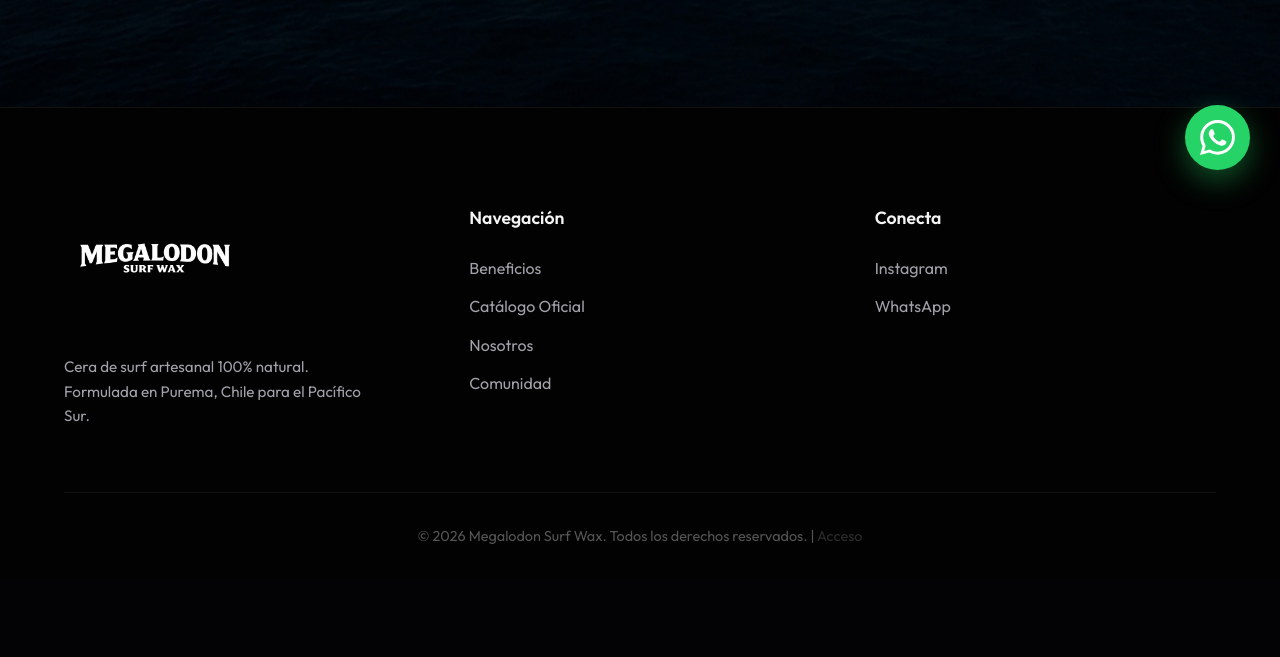
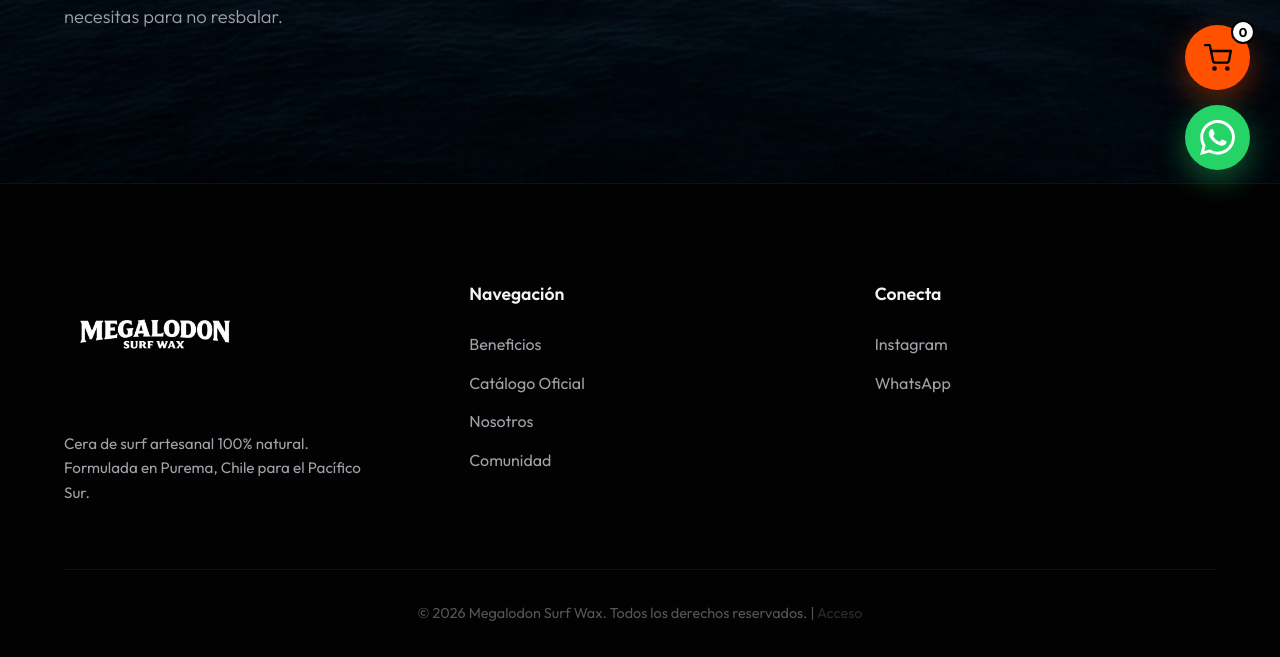
Before and after one commit to wisprice2/megalodon-surf-wax, a website: page nosotros.html in a window 1280 px wide. Shown: the part 600-1257 px from the top of the page. Before the commit the page ends 1180 px from the top, so only its background shows below. Drawn offline with nearby package versions, Linux system fonts and the light colour scheme.

Commit message:
feat: implementar carrito de compras interactivo y correcciones en navbar

```diff
--- /dev/null
+++ b/cart.js
@@ -0,0 +1,393 @@
+const Cart = {
+    items: [],
+
+    init() {
+        // Cargar desde localStorage
+        const stored = localStorage.getItem('megalodon_cart');
+        if (stored) {
+            try {
+                this.items = JSON.parse(stored);
+            } catch (e) {
+                this.items = [];
+            }
+        }
+
+        this.injectUI();
+        this.updateUI();
+    },
+
+    save() {
+        localStorage.setItem('megalodon_cart', JSON.stringify(this.items));
+        this.updateUI();
+    },
+
+    add(product, qty, size) {
+        // Generar un ID único para el ítem en el carrito
+        const cartItemId = product.id + (size ? '_' + size : '');
+
+        const existing = this.items.find(i => i.cartItemId === cartItemId);
+        if (existing) {
+            existing.qty += qty;
+        } else {
+            this.items.push({
+                cartItemId,
+                product: {
+                    id: product.id,
+                    name: product.name,
+                    price: product.price,
+                    image: (product.images && product.images.length > 0) ? product.images[0] : 'logo.png'
+                },
+                qty,
+                size
+            });
+        }
+        this.save();
+        this.openSidebar();
+    },
+
+    remove(cartItemId) {
+        this.items = this.items.filter(i => i.cartItemId !== cartItemId);
+        this.save();
+    },
+
+    updateQty(cartItemId, newQty) {
+        if (newQty < 1) return;
+        const item = this.items.find(i => i.cartItemId === cartItemId);
+        if (item) {
+            item.qty = newQty;
+            this.save();
+        }
+    },
+
+    getTotal() {
+        return this.items.reduce((total, item) => total + (item.product.price * item.qty), 0);
+    },
+
+    getTotalItems() {
+        return this.items.reduce((total, item) => total + item.qty, 0);
+    },
+
+    generateWhatsAppMessage() {
+        if (this.items.length === 0) return null;
+
+        let msg = "Hola! Quiero realizar un pedido desde la web:\n\n";
+
+        this.items.forEach(item => {
+            msg += `- ${item.qty}x ${item.product.name}`;
+            if (item.size) msg += ` (Talla: ${item.size})`;
+            msg += ` a $${Number(item.product.price).toLocaleString('es-CL')} c/u\n`;
+        });
+
+        msg += `\n*Total estimado: $${Number(this.getTotal()).toLocaleString('es-CL')}*\n\n`;
+        msg += "Quedo atento/a para coordinar el pago y envío.";
+
+        return msg;
+    },
+
+    orderViaWhatsApp() {
+        const msg = this.generateWhatsAppMessage();
+        if (msg) {
+            window.open("https://wa.me/56995068979?text=" + encodeURIComponent(msg), "_blank");
+        }
+    },
+
+    injectUI() {
+        // Estilos para el carrito
+        const style = document.createElement('style');
+        style.textContent = `
+            .cart-floating-btn {
+                position: fixed;
+                bottom: 110px;
+                right: 30px;
+                background: var(--orange, #ff5100);
+                color: #000;
+                width: 65px;
+                height: 65px;
+                border-radius: 50%;
+                display: flex;
+                align-items: center;
+                justify-content: center;
+                box-shadow: 0 10px 30px rgba(255, 81, 0, 0.4);
+                cursor: pointer;
+                z-index: 998;
+                transition: all 0.3s cubic-bezier(0.4, 0, 0.2, 1);
+            }
+            .cart-floating-btn:hover {
+                transform: scale(1.1) rotate(-5deg);
+            }
+            .cart-badge {
+                position: absolute;
+                top: -5px;
+                right: -5px;
+                background: #fff;
+                color: #000;
+                font-weight: bold;
+                font-size: 0.8rem;
+                width: 24px;
+                height: 24px;
+                border-radius: 50%;
+                display: flex;
+                align-items: center;
+                justify-content: center;
+                border: 2px solid #000;
+            }
+            .cart-sidebar-overlay {
+                position: fixed;
+                inset: 0;
+                background: rgba(0,0,0,0.7);
+                backdrop-filter: blur(5px);
+                z-index: 1000;
+                opacity: 0;
+                pointer-events: none;
+                transition: opacity 0.3s ease;
+            }
+            .cart-sidebar-overlay.active {
+                opacity: 1;
+                pointer-events: auto;
+            }
+            .cart-sidebar {
+                position: fixed;
+                top: 0;
+                right: -400px;
+                width: 100%;
+                max-width: 400px;
+                height: 100vh;
+                background: #0a0a0f;
+                border-left: 1px solid rgba(255,255,255,0.1);
+                z-index: 1001;
+                display: flex;
+                flex-direction: column;
+                transition: right 0.3s cubic-bezier(0.4, 0, 0.2, 1);
+            }
+            .cart-sidebar.active {
+                right: 0;
+            }
+            .cart-header {
+                padding: 1.5rem;
+                border-bottom: 1px solid rgba(255,255,255,0.1);
+                display: flex;
+                justify-content: space-between;
+                align-items: center;
+            }
+            .cart-header h2 {
+                margin: 0;
+                font-family: var(--font-display, 'Bebas Neue', sans-serif);
+                font-size: 2rem;
+                color: #fff;
+            }
+            .cart-close {
+                background: none;
+                border: none;
+                color: #fff;
+                font-size: 1.5rem;
+                cursor: pointer;
+            }
+            .cart-body {
+                flex: 1;
+                overflow-y: auto;
+                padding: 1.5rem;
+            }
+            .cart-item {
+                display: flex;
+                gap: 1rem;
+                background: rgba(255,255,255,0.02);
+                border: 1px solid rgba(255,255,255,0.05);
+                padding: 1rem;
+                border-radius: 12px;
+                margin-bottom: 1rem;
+            }
+            .cart-item-img {
+                width: 70px;
+                height: 70px;
+                object-fit: contain;
+                background: rgba(255,255,255,0.05);
+                border-radius: 8px;
+            }
+            .cart-item-info {
+                flex: 1;
+            }
+            .cart-item-title {
+                font-weight: 600;
+                font-size: 1rem;
+                color: #fff;
+                margin-bottom: 0.2rem;
+            }
+            .cart-item-meta {
+                font-size: 0.8rem;
+                color: #aaa;
+                margin-bottom: 0.5rem;
+            }
+            .cart-item-controls {
+                display: flex;
+                align-items: center;
+                gap: 1rem;
+            }
+            .cart-qty-ctrl {
+                display: flex;
+                align-items: center;
+                background: rgba(255,255,255,0.1);
+                border-radius: 4px;
+            }
+            .cart-qty-btn {
+                background: none;
+                border: none;
+                color: #fff;
+                width: 25px;
+                height: 25px;
+                display: flex;
+                align-items: center;
+                justify-content: center;
+                cursor: pointer;
+            }
+            .cart-qty-val {
+                width: 20px;
+                text-align: center;
+                font-size: 0.9rem;
+                color: #fff;
+            }
+            .cart-remove-btn {
+                background: none;
+                border: none;
+                color: #ff5100;
+                cursor: pointer;
+                font-size: 0.8rem;
+                text-decoration: underline;
+            }
+            .cart-footer {
+                padding: 1.5rem;
+                border-top: 1px solid rgba(255,255,255,0.1);
+                background: rgba(0,0,0,0.5);
+            }
+            .cart-total {
+                display: flex;
+                justify-content: space-between;
+                font-size: 1.5rem;
+                font-weight: bold;
+                color: #fff;
+                margin-bottom: 1rem;
+            }
+            .cart-btn-buy {
+                width: 100%;
+                background: #25D366;
+                color: white;
+                border: none;
+                padding: 1.2rem;
+                border-radius: 50px;
+                font-size: 1.1rem;
+                font-weight: bold;
+                cursor: pointer;
+                display: flex;
+                align-items: center;
+                justify-content: center;
+                gap: 0.5rem;
+                transition: all 0.3s ease;
+            }
+            .cart-btn-buy:hover {
+                background: #128C7E;
+                box-shadow: 0 0 20px rgba(37,211,102,0.4);
+            }
+            .empty-cart-msg {
+                text-align: center;
+                color: #aaa;
+                margin-top: 2rem;
+            }
+        `;
+        document.head.appendChild(style);
+
+        // UI HTML
+        const uiHtml = `
+            <!-- Floating Button -->
+            <div class="cart-floating-btn" id="cartFloatingBtn" onclick="Cart.openSidebar()">
+                <svg width="28" height="28" viewBox="0 0 24 24" fill="none" stroke="currentColor" stroke-width="2" stroke-linecap="round" stroke-linejoin="round">
+                    <circle cx="9" cy="21" r="1"></circle>
+                    <circle cx="20" cy="21" r="1"></circle>
+                    <path d="M1 1h4l2.68 13.39a2 2 0 0 0 2 1.61h9.72a2 2 0 0 0 2-1.61L23 6H6"></path>
+                </svg>
+                <div class="cart-badge" id="cartBadge">0</div>
+            </div>
+
+            <!-- Sidebar Overlay -->
+            <div class="cart-sidebar-overlay" id="cartOverlay" onclick="Cart.closeSidebar()"></div>
+
+            <!-- Sidebar -->
+            <div class="cart-sidebar" id="cartSidebar">
+                <div class="cart-header">
+                    <h2>Tu Carrito</h2>
+                    <button class="cart-close" onclick="Cart.closeSidebar()">×</button>
+                </div>
+                <div class="cart-body" id="cartBody">
+                    <!-- Items will be injected here -->
+                </div>
+                <div class="cart-footer">
+                    <div class="cart-total">
+                        <span>Total:</span>
+                        <span id="cartTotalVal">$0</span>
+                    </div>
+                    <button class="cart-btn-buy" onclick="Cart.orderViaWhatsApp()" id="cartBuyBtn">
+                        <svg width="24" height="24" viewBox="0 0 24 24" fill="currentColor"><path d="M17.472 14.382c-.297-.149-1.758-.867-2.03-.967-.273-.099-.471-.148-.67.15-.197.297-.767.966-.94 1.164-.173.199-.347.223-.644.075-.297-.15-1.255-.463-2.39-1.475-.883-.788-1.48-1.761-1.653-2.059-.173-.297-.018-.458.13-.606.134-.133.298-.347.446-.52.149-.174.198-.298.298-.497.099-.198.05-.371-.025-.52-.075-.149-.669-1.612-.916-2.207-.242-.579-.487-.5-.669-.51-.173-.008-.371-.01-.57-.01-.198 0-.52.074-.792.372-.272.297-1.04 1.016-1.04 2.479 0 1.462 1.065 2.875 1.213 3.074.149.198 2.096 3.2 5.077 4.487.709.306 1.262.489 1.694.625.712.227 1.36.195 1.871.118.571-.085 1.758-.719 2.006-1.413.248-.694.248-1.289.173-1.413-.074-.124-.272-.198-.57-.347m-5.421 7.403h-.004a9.87 9.87 0 01-5.031-1.378l-.361-.214-3.741.982.998-3.648-.235-.374a9.86 9.86 0 01-1.51-5.26c.001-5.45 4.436-9.884 9.888-9.884 2.64 0 5.122 1.03 6.988 2.898a9.825 9.825 0 012.893 6.994c-.003 5.45-4.437 9.884-9.885 9.884m8.413-18.297A11.815 11.815 0 0012.05 0C5.495 0 .16 5.335.157 11.892c0 2.096.547 4.142 1.588 5.945L.057 24l6.305-1.654a11.882 11.882 0 005.683 1.448h.005c6.554 0 11.89-5.335 11.893-11.893a11.821 11.821 0 00-3.48-8.413z"/></svg>
+                        Pedir por WhatsApp
+                    </button>
+                </div>
+            </div>
+        `;
+        document.body.insertAdjacentHTML('beforeend', uiHtml);
+    },
+
+    openSidebar() {
+        document.getElementById('cartOverlay').classList.add('active');
+        document.getElementById('cartSidebar').classList.add('active');
+        document.body.style.overflow = 'hidden';
+    },
+
+    closeSidebar() {
+        document.getElementById('cartOverlay').classList.remove('active');
+        document.getElementById('cartSidebar').classList.remove('active');
+        document.body.style.overflow = '';
+    },
+
+    updateUI() {
+        const badge = document.getElementById('cartBadge');
+        const body = document.getElementById('cartBody');
+        const totalVal = document.getElementById('cartTotalVal');
+        const buyBtn = document.getElementById('cartBuyBtn');
+
+        const totalItems = this.getTotalItems();
+        badge.textContent = totalItems;
+
+        if (totalItems === 0) {
+            body.innerHTML = '<div class="empty-cart-msg">Tu carrito está vacío</div>';
+            buyBtn.style.opacity = '0.5';
+            buyBtn.style.pointerEvents = 'none';
+        } else {
+            buyBtn.style.opacity = '1';
+            buyBtn.style.pointerEvents = 'auto';
+            body.innerHTML = this.items.map(item => `
+                <div class="cart-item">
+                    <img src="${item.product.image}" class="cart-item-img" alt="${item.product.name}">
+                    <div class="cart-item-info">
+                        <div class="cart-item-title">${item.product.name}</div>
+                        <div class="cart-item-meta">
+                            ${item.size ? `Talla: ${item.size} <br>` : ''}
+                            $${Number(item.product.price).toLocaleString('es-CL')}
+                        </div>
+                        <div class="cart-item-controls">
+                            <div class="cart-qty-ctrl">
+                                <button class="cart-qty-btn" onclick="Cart.updateQty('${item.cartItemId}', ${item.qty - 1})">-</button>
+                                <span class="cart-qty-val">${item.qty}</span>
+                                <button class="cart-qty-btn" onclick="Cart.updateQty('${item.cartItemId}', ${item.qty + 1})">+</button>
+                            </div>
+                            <button class="cart-remove-btn" onclick="Cart.remove('${item.cartItemId}')">Eliminar</button>
+                        </div>
+                    </div>
+                </div>
+            `).join('');
+        }
+
+        totalVal.textContent = '$' + Number(this.getTotal()).toLocaleString('es-CL');
+    }
+};
+
+// Iniciar carrito cuando el DOM esté listo
+document.addEventListener('DOMContentLoaded', () => {
+    Cart.init();
+});
```
Also changed, not shown: index.html (+1 -5 lines), nosotros.html (+14 -15 lines), producto.html (+8 -10 lines), productos.html (+1 -5 lines).
